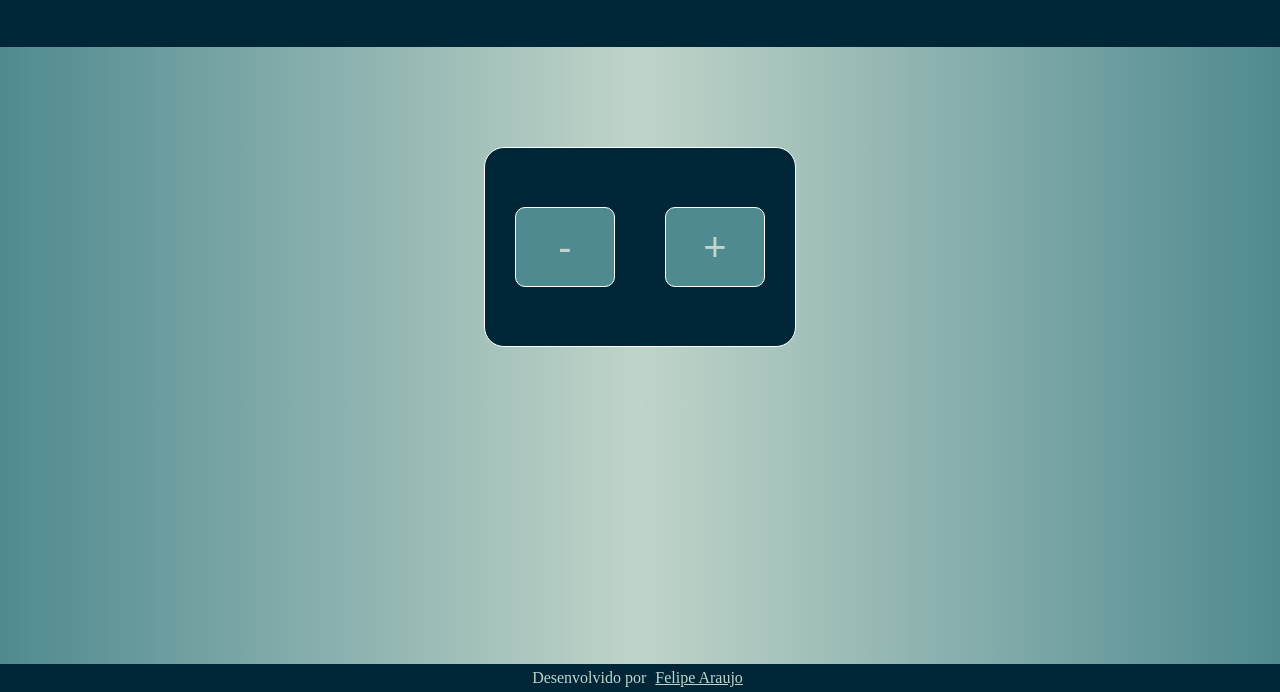
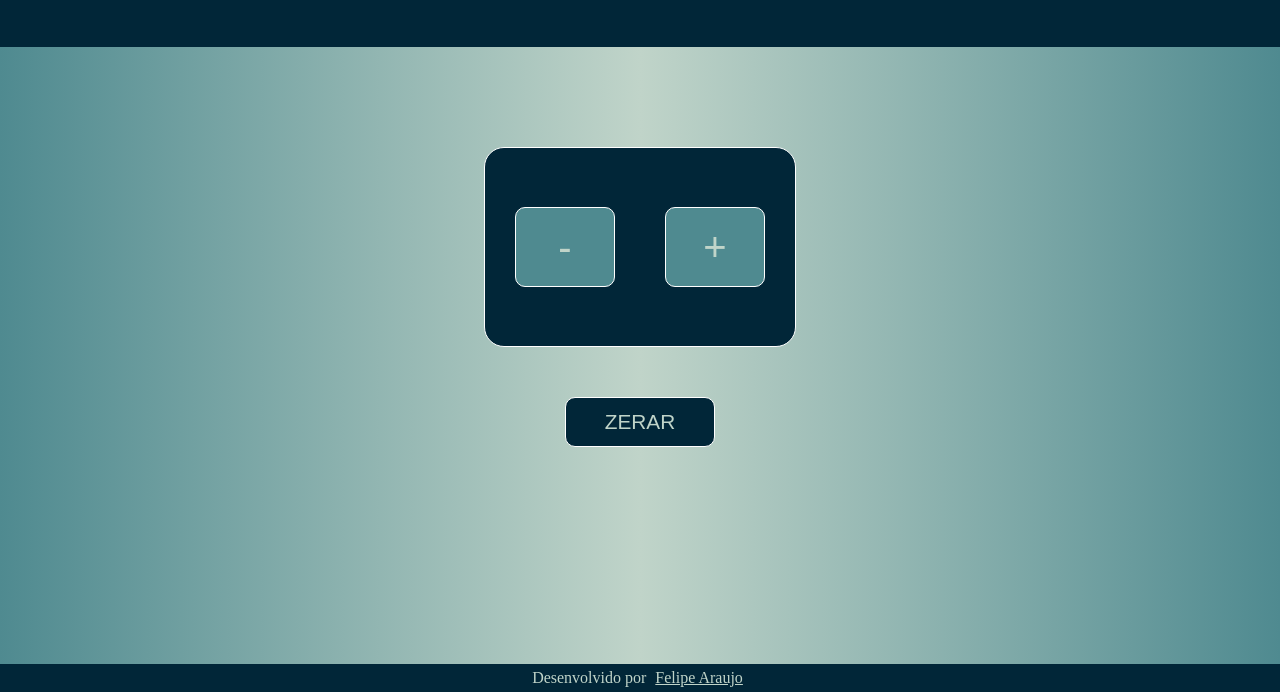
Before and after one commit to felipearauujo7/contador, a plain HTML site: page index.html in a window 1280 px wide. Shown: the part 108-800 px from the top of the page. Drawn offline with Linux system fonts and the light colour scheme.

Commit message:
Botão para zerar contador inserido

```diff
--- a/estilo.css
+++ b/estilo.css
@@ -52,6 +52,22 @@ header {
     cursor: pointer;
 }
 
+#botaozerar {
+    background-color: var(--cor1);
+    color: var(--cor4);
+    font-size: 1.3em;
+    border: 1px solid white;
+    border-radius: 10px;
+    width: 150px;
+    height: 50px;
+    margin: auto;
+    margin-top: -50px;
+}
+
+#botaozerar:hover {
+    cursor: pointer;
+}
+
 #container #resultado {
     min-width: 50px;
     max-width: 100px;
--- a/index.html
+++ b/index.html
@@ -20,6 +20,8 @@
         <button class="botoes" onclick="adicionar()">+</button>
     </div>
 
+    <button id="botaozerar" onclick="zerar()">ZERAR</button>
+
     <footer>
         <p>Desenvolvido por <a href="https://www.linkedin.com/in/felipe-araujo-15a656274/" target="_self">Felipe Araujo</a></p>
     </footer>
--- a/script.js
+++ b/script.js
@@ -11,3 +11,9 @@ function adicionar() {
     total = total +1;
     resultado.textContent = total;
 }
+
+function zerar() {
+    resultado.textContent = 0;
+    alert("Contador zerado, Por favor inicie novamente.");
+    total = 0;
+}
```
